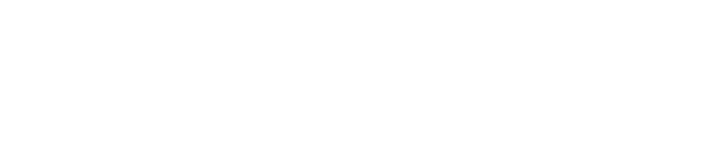
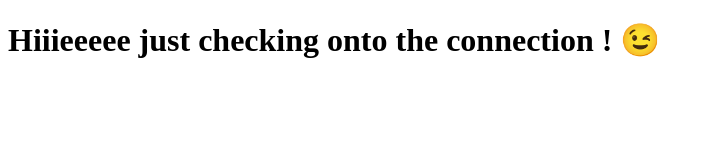
Before and after one commit to Afshan-Khan2105/hello-world0, a plain HTML site: page index.html in a window 1280 px wide. Shown: the whole page, without its empty margins (0-713 px from the left). Drawn offline with Linux system fonts and the light colour scheme.

Commit message:
2nd commit

```diff
--- a/index.html
+++ b/index.html
@@ -1,6 +1,7 @@
 <!DOCTYPE html>
 <html>
   <head>
-    <title><h1> Hiiieeeee just checking onto the connection ! 😉 </h1></title>
+    <title>ssuppp</title>
+    <h1>Hiiieeeee just checking onto the connection ! 😉</h1>
   </head>
 </html>
```
